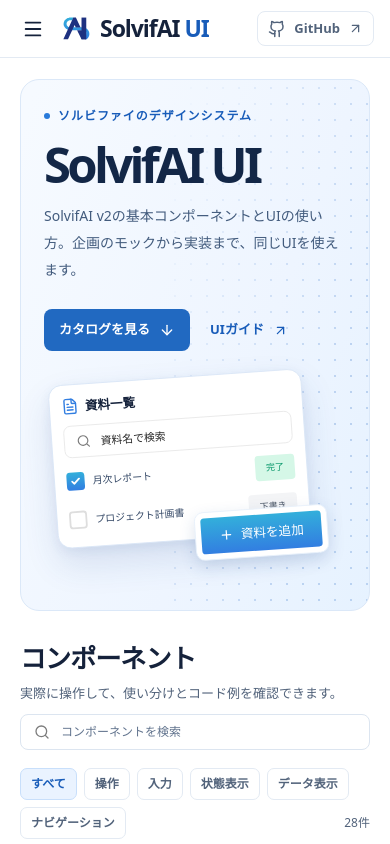
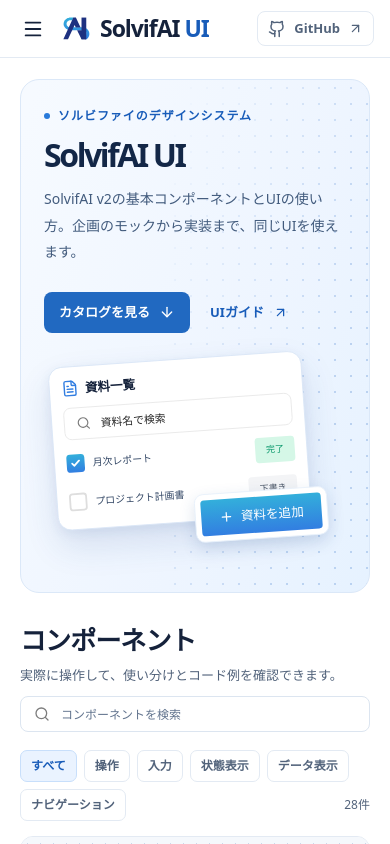
Before and after one commit to solvifai/solvifai-ui, a React (Vite) app: page / in a window 390 px wide. Shown: the top 844 px of the page. Built offline with nearby package versions, Linux system fonts and the light colour scheme.

Commit message:
Reduce catalog page heading sizes

```diff
--- a/src/styles.css
+++ b/src/styles.css
@@ -201,7 +201,7 @@ button:not(:disabled) {
   background: #287ada;
 }
 .hero h1 {
-  font-size: clamp(48px, 6.4vw, 94px);
+  font-size: clamp(32px, 4vw, 48px);
   font-weight: 760;
   line-height: 1.03;
   letter-spacing: -0.075em;
@@ -497,9 +497,10 @@ button:not(:disabled) {
   font-weight: 700;
 }
 .document-heading h1 {
-  font-size: clamp(31px, 5vw, 55px);
+  font-size: clamp(26px, 2.8vw, 32px);
   letter-spacing: -0.035em;
   font-weight: 760;
+  line-height: 1.25;
 }
 .document-heading code {
   display: inline-block;
@@ -801,9 +802,6 @@ button:not(:disabled) {
   .hero {
     padding-inline: 26px;
   }
-  .hero h1 {
-    font-size: clamp(48px, 7vw, 76px);
-  }
 }
 
 @media (max-width: 825px) {
@@ -839,9 +837,6 @@ button:not(:disabled) {
   .hero {
     min-height: 300px;
   }
-  .hero h1 {
-    font-size: clamp(48px, 9vw, 76px);
-  }
 }
 
 @media (max-width: 600px) {
@@ -849,9 +844,6 @@ button:not(:disabled) {
     grid-template-columns: 1fr;
     gap: 25px;
     padding: 27px 23px 35px;
-  }
-  .hero h1 {
-    font-size: clamp(49px, 12vw, 66px);
   }
   .hero-break {
     display: none;
```
